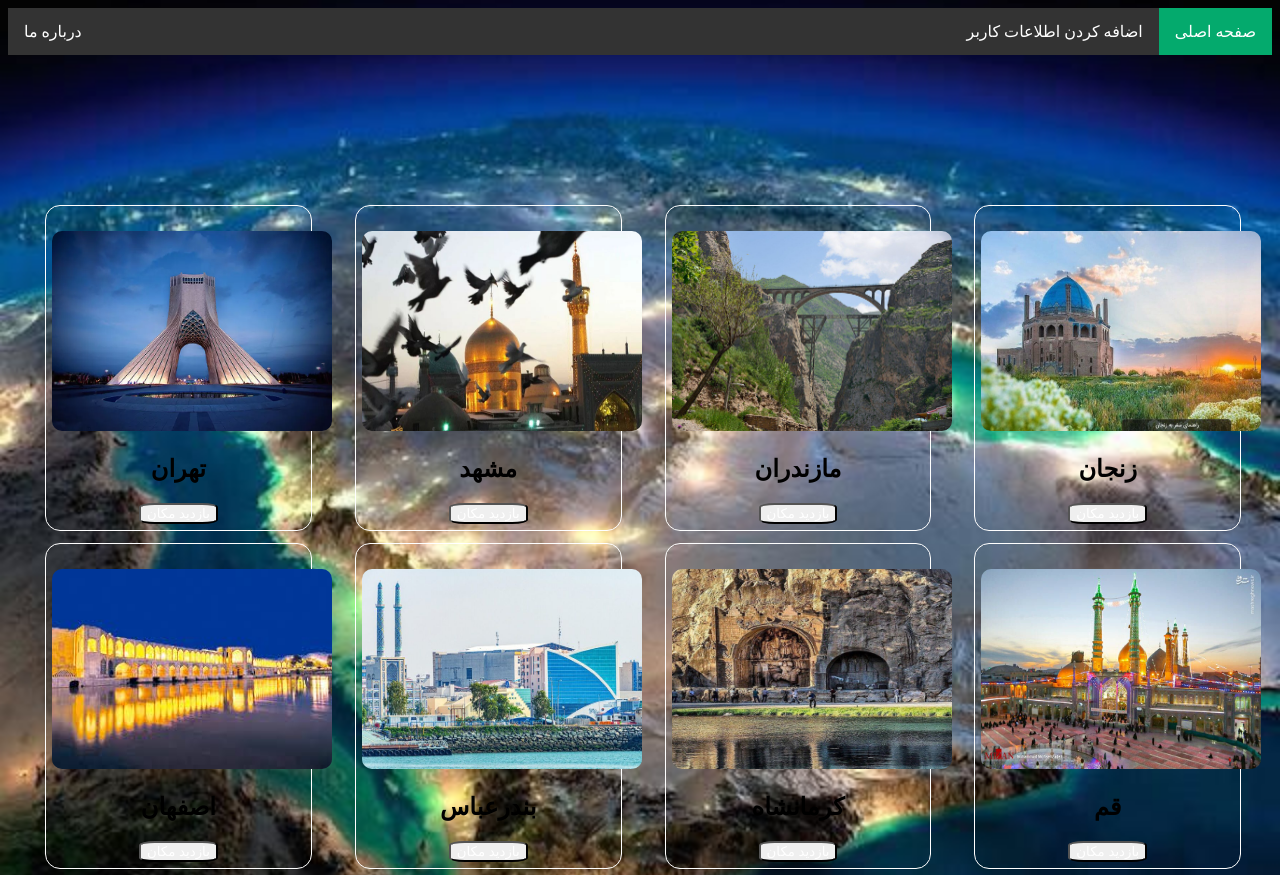
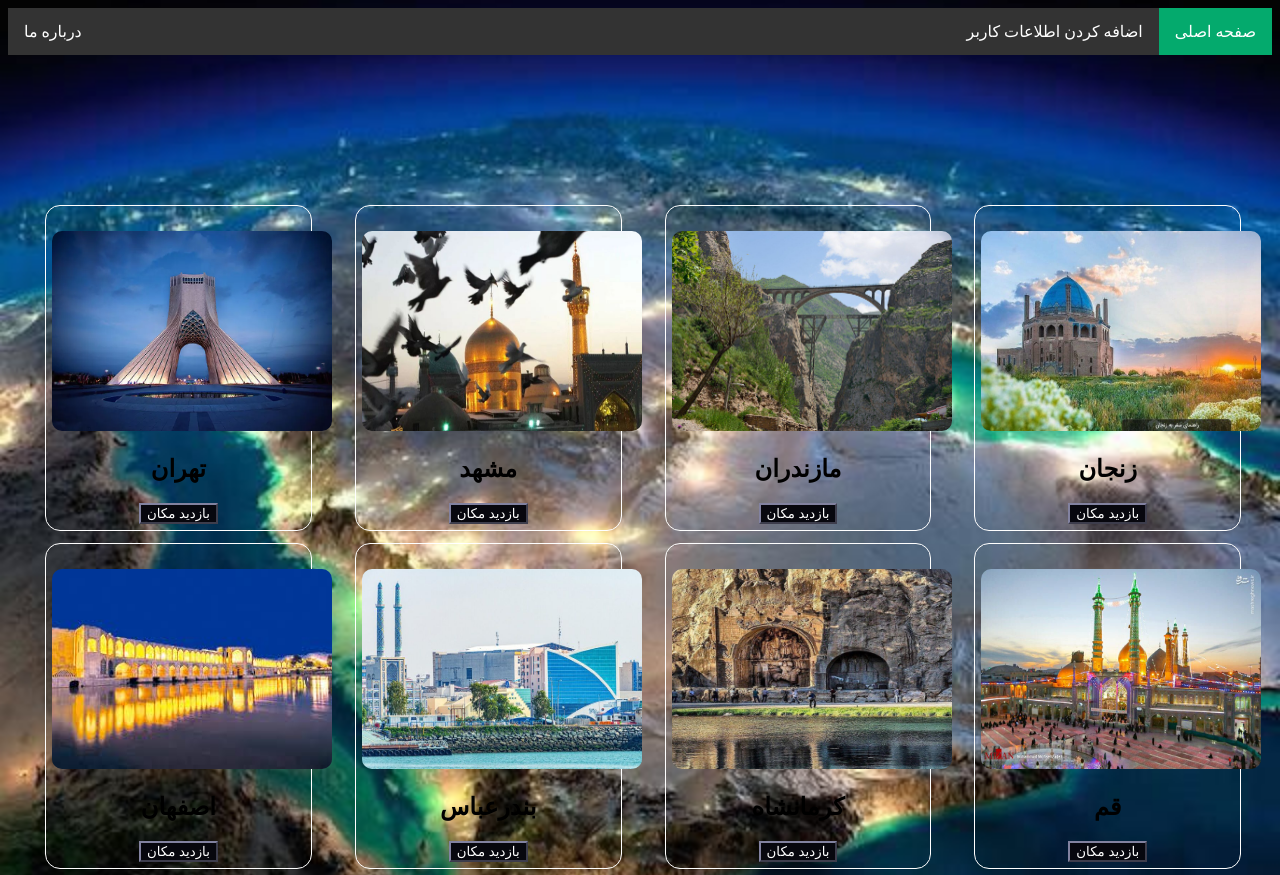
Before and after one commit to hamid018/tourism, a plain HTML site: page Index.html in a window 1280 px wide. Drawn offline with Linux system fonts and the light colour scheme.

Commit message:
wregergfwef

```diff
--- a/Style.css
+++ b/Style.css
@@ -11,12 +11,11 @@
     border-color: rgb(255, 255, 255) ;
 }
 .column button{
-border-radius: 20%;
+  background-color: rgb(7, 7, 14);
+  border-color: rgb(130, 130, 160);
+  color: white;
+
 }
-.column button :hover{
-  font-size: 110%;
-}
-
 
 .column img{
   border-radius: 10px;
```
